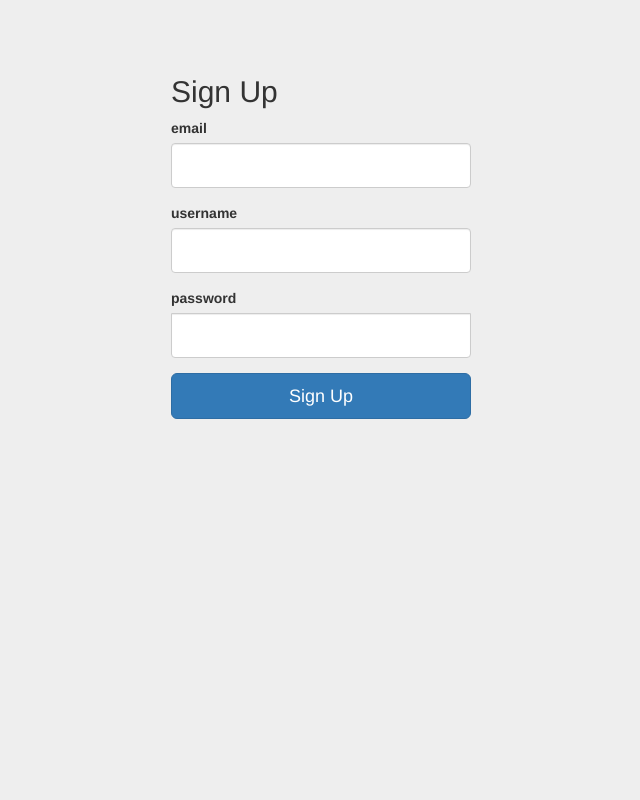
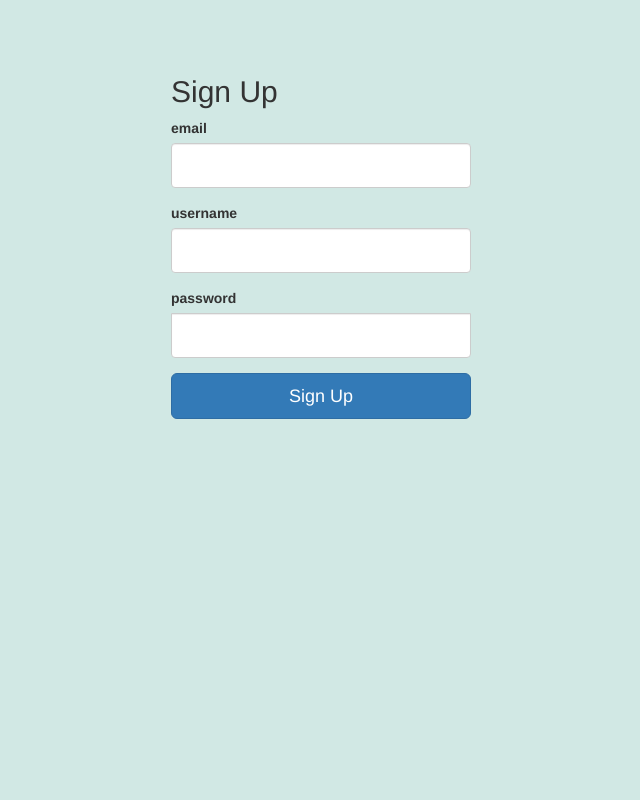
Before and after one commit to jarodaustria/WebAppMidterm, a Flask app: page /signup in a window 1280 px wide. Shown: the whole page, without its empty margins (319-959 px from the left). Run offline with Flask 2, Linux system fonts and the light colour scheme; some libraries are stand-ins or nearby versions.

Commit message:
Edited bg color in login and signup

```diff
--- a/templates/login.html
+++ b/templates/login.html
@@ -1,3 +1,4 @@
+<body style="background-color:#D1E8E4;">
 {% extends "bootstrap/base.html" %}
 {% import "bootstrap/wtf.html" as wtf %}
 
@@ -24,3 +25,4 @@ Login
 
     </div> <!-- /container -->
 {% endblock %}
+</body>
--- a/templates/signup.html
+++ b/templates/signup.html
@@ -1,3 +1,4 @@
+<body style="background-color:#D1E8E4;">
 {% extends "bootstrap/base.html" %}
 {% import "bootstrap/wtf.html" as wtf %}
 
@@ -24,3 +25,4 @@ Sign Up
 
 </div> <!-- /container -->
 {% endblock %}
+</body>
```
